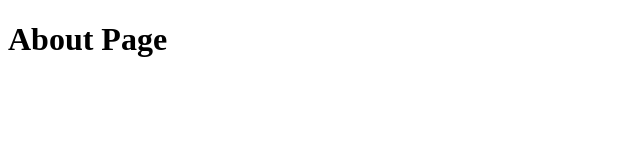
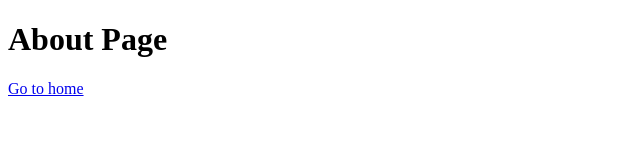
Before and after one commit to jjunior96/my-blog, a Gatsby site: page /about in a window 1280 px wide. Shown: the full height of the page, 0-640 px from the left. Built offline with nearby package versions, Linux system fonts and the light colour scheme; Gatsby itself is replaced by a stand-in of ours.

Commit message:
Gatsby Link

```diff
--- a/src/pages/about.js
+++ b/src/pages/about.js
@@ -1,7 +1,13 @@
 import React from 'react'
+import { Link } from 'gatsby'
+
+import Layout from '../components/layout'
 
 const AboutPage = () => (
-  <h1> About Page </h1>
+  <Layout>
+    <h1> About Page </h1>
+    <Link to="/">Go to home</Link>
+  </Layout>
 )
 
 export default AboutPage
```
